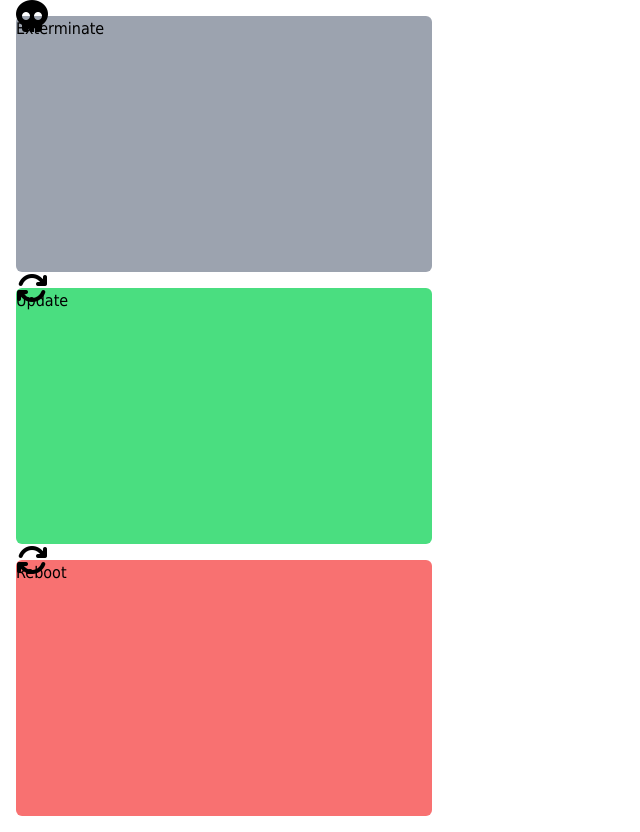
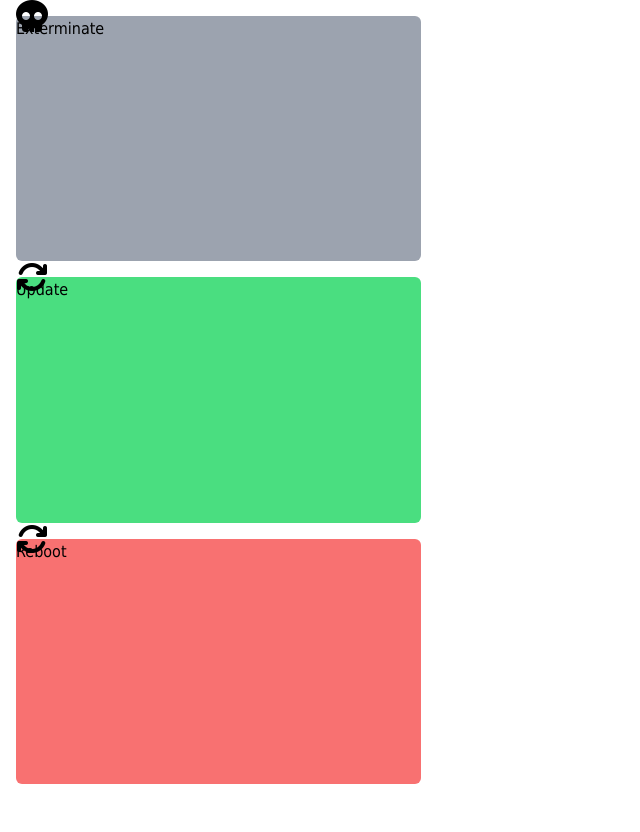
Before and after one commit to wvb-nuvias/Q.Dalek, a PHP site: page / in a window 1280 px wide. Shown: the whole page, without its empty margins (0-640 px from the left). After the commit the page ends 784 px from the top, so only its background shows below. Run offline with PHP 8.4, Linux system fonts and the light colour scheme; some libraries are stand-ins or nearby versions.

Commit message:
margin to padding

```diff
--- a/index.php
+++ b/index.php
@@ -31,7 +31,7 @@
         <!-- TODO interface to add sounds? upload? -->
         <!-- TODO soundboard page -->
 
-        <div class="grid grid-flow-col grid-cols-3 grid-rows-3 justify-items-stretch gap-4 w-full h-full m-4">
+        <div class="grid grid-flow-col grid-cols-3 grid-rows-3 justify-items-stretch gap-4 w-full h-full p-4">
             <button onclick="exterminate()" class="flex flex-col rounded-md bg-gray-400">
                 <div><i class="fa-solid fa-2xl fa-skull"></i></div>
                 <div>Exterminate</div>
```
